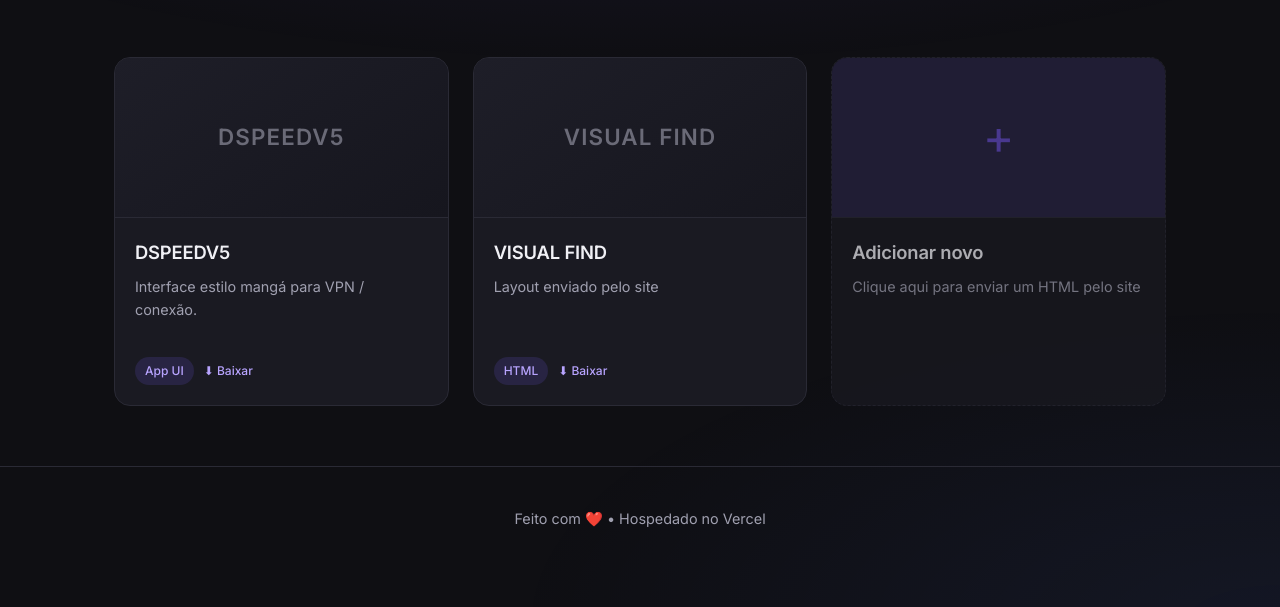
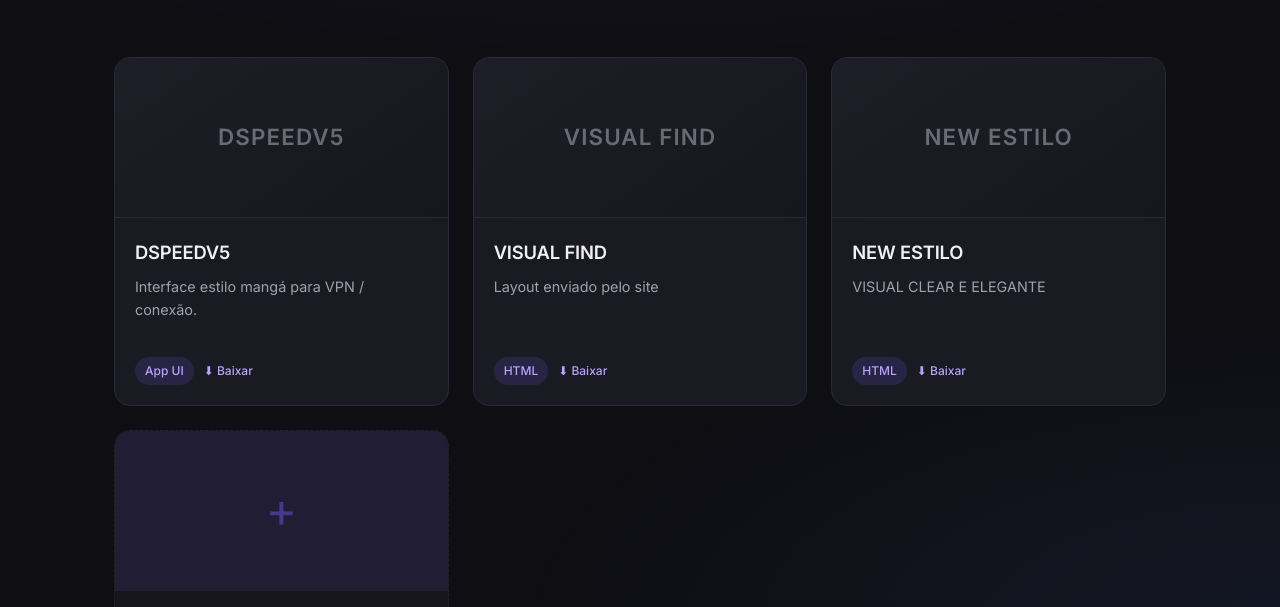
Before and after one commit to Willapela/galery, a plain HTML site: page index.html in a window 1280 px wide. Shown: the part 175-782 px from the top of the page. Drawn offline with Linux system fonts and the light colour scheme.

Commit message:
Adiciona card: NEW ESTILO

```diff
--- a/index.html
+++ b/index.html
@@ -57,6 +57,24 @@
         </div>
       </div>
 
+
+      <!-- Card NEW ESTILO -->
+      <div class="card">
+        <a href="layouts/layout-dt-2.html" target="_blank" class="card-link">
+          <div class="card-preview">
+            <div class="preview-placeholder">NEW ESTILO</div>
+          </div>
+          <div class="card-content">
+            <h2>NEW ESTILO</h2>
+            <p>VISUAL CLEAR E ELEGANTE</p>
+          </div>
+        </a>
+        <div class="card-footer">
+          <span class="badge">HTML</span>
+          <a href="layouts/layout-dt-2.html" download="layout-dt-2.html" class="download-btn">⬇ Baixar</a>
+        </div>
+      </div>
+
 <!-- Card Adicionar novo -->
       <a href="upload.html" class="card card-empty">
         <div class="card-preview empty">
```
